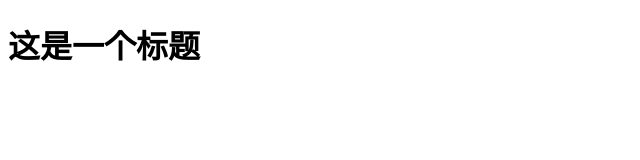
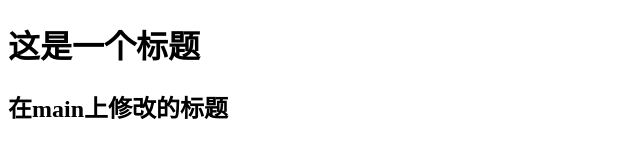
Before and after one commit to yirennannan/project-01, a plain HTML site: page index.html in a window 1280 px wide. Shown: the whole page, without its empty margins (0-640 px from the left). Drawn offline with Linux system fonts and the light colour scheme.

Commit message:
在main分支上修改index.html

```diff
--- a/index.html
+++ b/index.html
@@ -12,6 +12,7 @@
 
 <body>
     <h1>这是一个标题</h1>
+    <h2>在main上修改的标题</h2>
 </body>
 
 </html>
```
